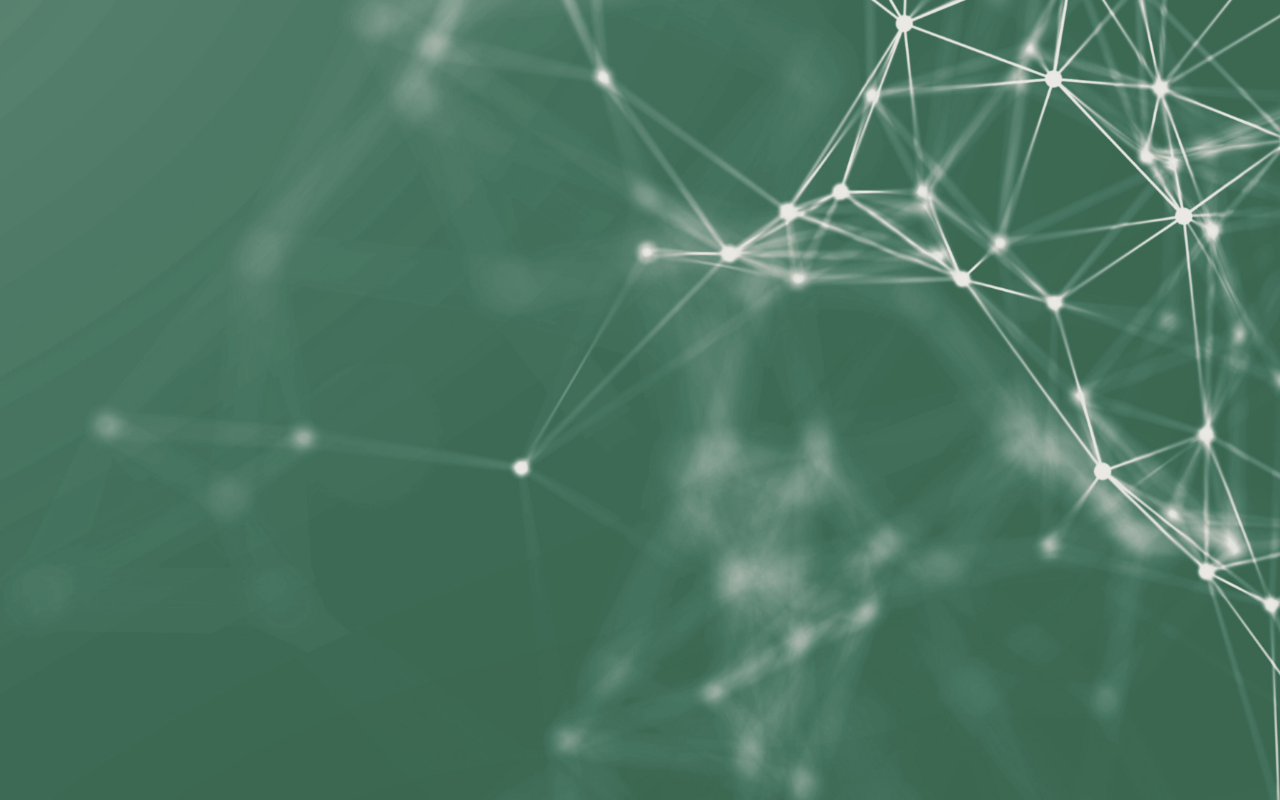
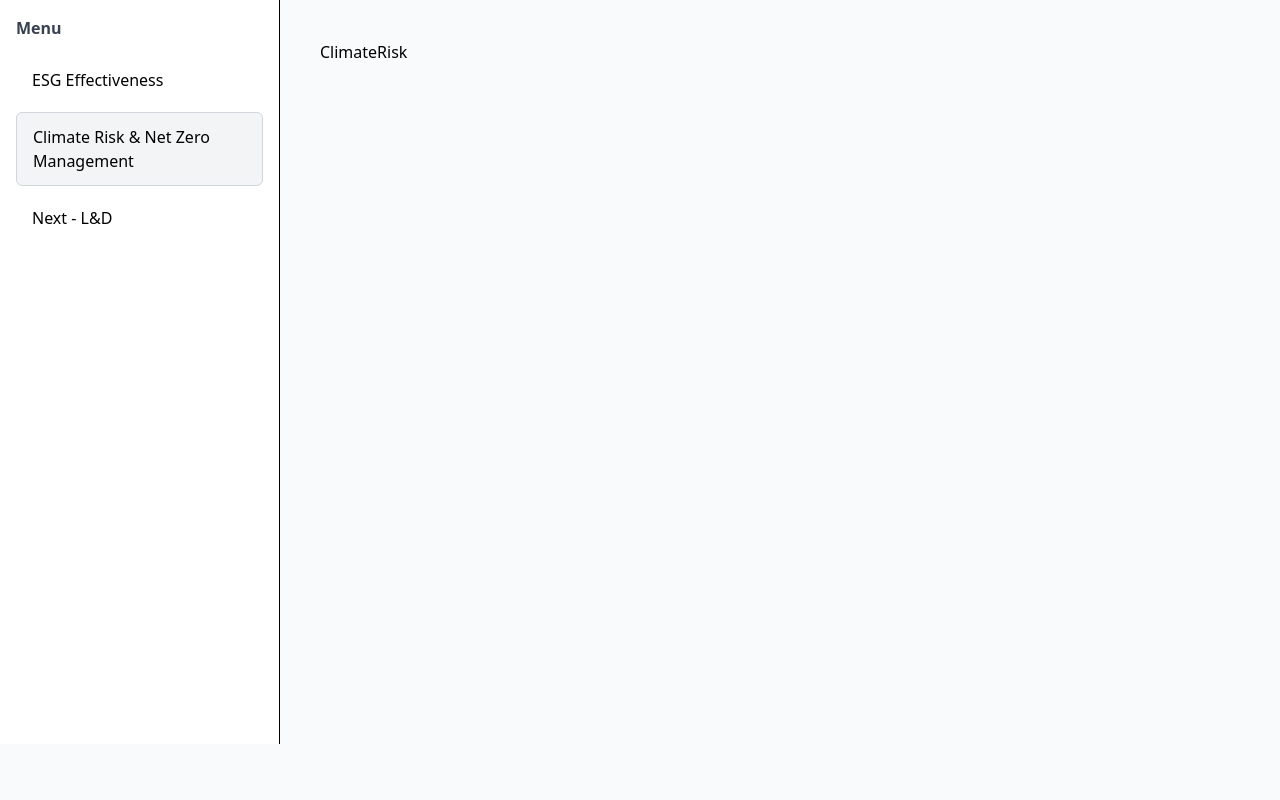
Before and after one commit to keyline/vyzrd-reactui, a React (Vite) app: page /userDashboard/parentVerticalTab2 in a window 1280 px wide. Before the commit this address had no page. Built offline with nearby package versions, Linux system fonts and the light colour scheme.

Commit message:
working on home page

```diff
--- a/src/pages/Home/Home.jsx
+++ /dev/null
@@ -1,9 +0,0 @@
-import React from 'react'
-
-function Home() {
-  return (
-    <div>Home</div>
-  )
-}
-
-export default Home
--- /dev/null
+++ b/src/pages/Home/middelPage/ClimateRisk.jsx
@@ -0,0 +1,9 @@
+import React from 'react'
+
+function ClimateRisk() {
+  return (
+    <div>ClimateRisk</div>
+  )
+}
+
+export default ClimateRisk
--- /dev/null
+++ b/src/pages/Home/middelPage/ESGEffectiveness.jsx
@@ -0,0 +1,9 @@
+import React from 'react'
+
+function ESGEffectiveness() {
+  return (
+    <div>ESGEffectiveness</div>
+  )
+}
+
+export default ESGEffectiveness
--- /dev/null
+++ b/src/pages/Home/middelPage/NextLD.jsx
@@ -0,0 +1,9 @@
+import React from 'react'
+
+function NextLD() {
+  return (
+    <div>NextLD</div>
+  )
+}
+
+export default NextLD
--- /dev/null
+++ b/src/pages/Home/userDashboard/Home.jsx
@@ -0,0 +1,49 @@
+
+import { NavLink, Outlet } from 'react-router-dom';
+import { RoutePath } from '../../../routes/RoutesConfig';
+
+function Home() {
+   const linkClass = ({ isActive }) =>
+    `w-full block text-left px-4 py-3 rounded-md mb-2 font-medium
+     ${isActive ? "bg-gray-100 border border-gray-300" : "bg-white hover:bg-gray-50"}`;
+
+  return (
+    <div className="min-h-screen bg-gray-50">
+      {/* Header */}
+      {/* <div className="bg-yellow-200 px-6 py-3 flex justify-between items-center">
+        <h1 className="font-semibold text-lg">
+          Test for Lite and pro for Deblina June 2024 | India
+        </h1>
+        <p className="text-sm font-medium">
+          Last Login: 12-Jan-2026, 10:38:50 (GMT)
+        </p>
+      </div> */}
+
+      <div className="flex">
+        {/* Sidebar */}
+        <div className="w-[280px] border-r bg-white min-h-[calc(100vh-56px)] p-4">
+          <p className="font-semibold mb-4 text-gray-700">Menu</p>
+
+          <NavLink to={RoutePath.ESG} className={linkClass}>
+            ESG Effectiveness
+          </NavLink>
+
+          <NavLink to={RoutePath.CLIMATE} className={linkClass}>
+            Climate Risk & Net Zero Management
+          </NavLink>
+
+          <NavLink to={RoutePath.NEXT} className={linkClass}>
+            Next - L&D
+          </NavLink>
+        </div>
+
+        {/* Middle Content */}
+        <div className="flex-1 p-10">
+          <Outlet />
+        </div>
+      </div>
+    </div>
+  );
+}
+
+export default Home
--- a/src/routes/AppRoutes.jsx
+++ b/src/routes/AppRoutes.jsx
@@ -1,21 +1,48 @@
-import React from 'react'
-import { Route, Routes } from 'react-router-dom'
-import routes from './RoutesConfig'
+import React from "react";
+import { Route, Routes } from "react-router-dom";
+import routes from "./RoutesConfig";
 
 function AppRoutes() {
-  return (
-    <Routes>
-      {routes.map((route,index)=>{
-        return(
-          <Route
-            key={index}
-            path={route.path}
-            element={route.element}
-          />
-        )
-      })}
-    </Routes>
-  )
+  const renderRoutes = (routes) => {
+    return routes.map((route, index) => (
+      <Route
+        key={index}
+        path={route.path}
+        element={route.element}
+        index={route.index}
+      >
+        {route.children ? renderRoutes(route.children) : null}
+      </Route>
+    ));
+  };
+
+  return <Routes>{renderRoutes(routes)}</Routes>;
 }
 
-export default AppRoutes
+export default AppRoutes;
+
+
+
+
+
+// import React from 'react'
+// import { Route, Routes } from 'react-router-dom'
+// import routes from './RoutesConfig'
+
+// function AppRoutes() {
+//   return (
+//     <Routes>
+//       {routes.map((route,index)=>{
+//         return(
+//           <Route
+//             key={index}
+//             path={route.path}
+//             element={route.element}
+//           />
+//         )
+//       })}
+//     </Routes>
+//   )
+// }
+
+// export default AppRoutes
--- a/src/routes/RoutesConfig.jsx
+++ b/src/routes/RoutesConfig.jsx
@@ -1,11 +1,18 @@
-import Home from "../pages/Home/Home"
+import Home from "../pages/Home/userDashboard/Home"
 import Login from "../pages/AuthPage/Login/Login"
 import OtpVerify from "../pages/AuthPage/OtpVerify/OtpVerify"
+import ESGEffectiveness from "../pages/Home/middelPage/ESGEffectiveness"
+import ClimateRisk from "../pages/Home/middelPage/ClimateRisk"
+import NextLD from "../pages/Home/middelPage/NextLD"
 
 export const RoutePath = {
     LOGIN: '/',
-    HOME: '/home',
+    HOME: '/userDashboard',
     OTP_VERIFY: '/otpverify',
+
+    ESG: "/userDashboard/parentVerticalTab1",
+    CLIMATE: "/userDashboard/parentVerticalTab2",
+    NEXT: "/userDashboard/parentVerticalTab3",
 
 }
 
@@ -25,7 +32,25 @@ const routes=[{
   path:RoutePath.HOME,
   element:<Home/>,
   authRequired:false,
-  title:"Home"
+  title:"Home",
+  children: [
+      {
+        index: true, // ✅ default page when /userDashboard opens
+        element: <ESGEffectiveness />,
+      },
+      {
+        path: "parentVerticalTab1",
+        element: <ESGEffectiveness />,
+      },
+      {
+        path: "parentVerticalTab2",
+        element: <ClimateRisk />,
+      },
+      {
+        path: "parentVerticalTab3",
+        element: <NextLD />,
+      },
+    ],
 }]
 
 export default routes
```
